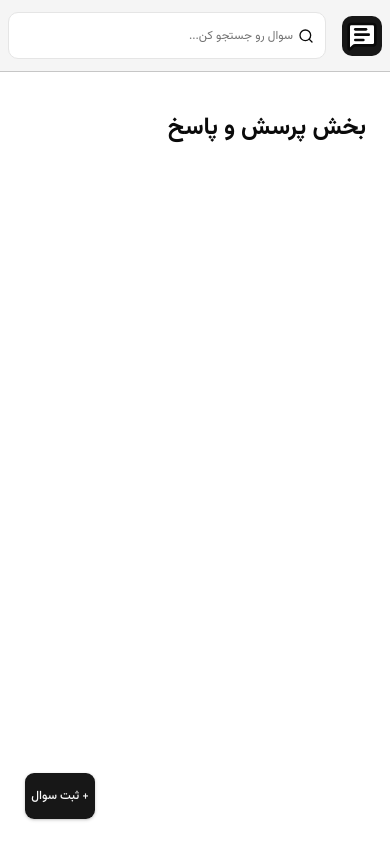
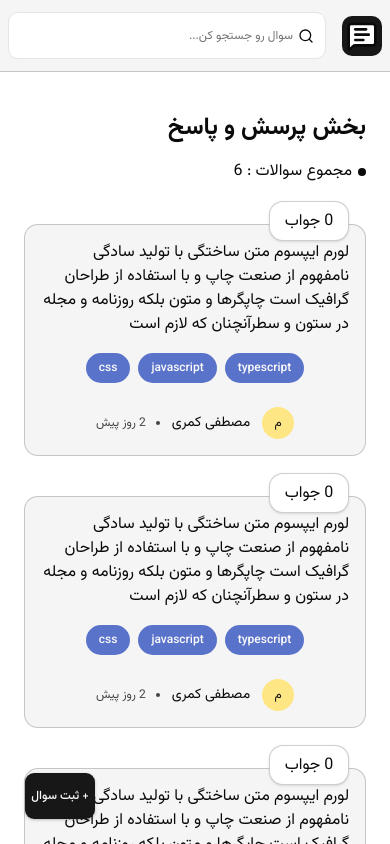
Before and after one commit to mostafakm78/communityfeed, a Next.js app: page / in a window 390 px wide. Shown: the top 844 px of the page. Built offline with nearby package versions, Linux system fonts and the light colour scheme.

Commit message:
feat(question-list-responsive): implement responsive layout

```diff
--- a/src/app/(public)/page.tsx
+++ b/src/app/(public)/page.tsx
@@ -6,14 +6,14 @@ export default function Home() {
   return (
     <div className="container mx-auto">
       <HeaderTitle />
-      {/* <div className="flex items-start">
-        <div className="w-3/12 sticky top-10">
+      <div className="flex items-start">
+        <div className="lg:w-3/12 hidden sticky top-10">
           <QuestionsFilter />
         </div>
-        <div className="w-9/12 pb-10">
+        <div className="xl:w-9/12 w-full pb-10">
           <QuestionsList />
         </div>
-      </div> */}
+      </div>
     </div>
   );
 }
--- a/src/components/layout/navbar/NewAskFlotter.tsx
+++ b/src/components/layout/navbar/NewAskFlotter.tsx
@@ -7,7 +7,7 @@ const NewAskFlotter = ({ disabled }: { disabled: boolean }) => {
   }
 
   return (
-    <Button className="fixed h-12 w-18 rounded-lg shadow left-6 bottom-6 text-xs" asChild>
+    <Button className="fixed h-12 z-100 w-18 rounded-lg shadow left-6 bottom-6 text-xs" asChild>
       <Link href="/new-answer">+ ثبت سوال</Link>
     </Button>
   );
--- a/src/featurs/questions/components/questionslist/QuestionsList.tsx
+++ b/src/featurs/questions/components/questionslist/QuestionsList.tsx
@@ -8,7 +8,13 @@ const QuestionListData = [
   { id: 4, question: 'لورم ایپسوم متن ساختگی با تولید سادگی نامفهوم از صنعت چاپ و با استفاده از طراحان گرافیک است چاپگرها و متون بلکه روزنامه و مجله در ستون و سطرآنچنان که لازم است', author: 'مصطفی کمری', tags: ['typescript', 'javascript', 'css'], created_at: '2 روز پیش' },
   { id: 5, question: 'لورم ایپسوم متن ساختگی با تولید سادگی نامفهوم از صنعت چاپ و با استفاده از طراحان گرافیک است چاپگرها و متون بلکه روزنامه و مجله در ستون و سطرآنچنان که لازم است', author: 'مصطفی کمری', tags: ['typescript', 'javascript', 'css'], created_at: '2 روز پیش' },
   { id: 6, question: 'لورم ایپسوم متن ساختگی با تولید سادگی نامفهوم از صنعت چاپ و با استفاده از طراحان گرافیک است چاپگرها و متون بلکه روزنامه و مجله در ستون و سطرآنچنان که لازم است', author: 'مصطفی کمری', tags: ['typescript', 'javascript', 'css'], created_at: '2 روز پیش' },
-  { id: 7, question: 'لورم ایپسوم متن ساختگی با تولید سادگی نامفهوم از صنعت چاپ و با استفاده از طراحان گرافیک است چاپگرها و متون بلکه روزنامه و مجله در ستون و سطرآنچنان که لازم است', author: 'مصطفی کمری', tags: ['typescript', 'javascript', 'css'], created_at: '2 روز پیش' },
+  {
+    id: 7,
+    question: 'لورم ایپسوم متن ساختگی با تولید سادگی نامفهوم از صنعت چاپ و با استفاده از طراحان گرافیک است چاپگرها و متون بلکه روزنامه و مجله در ستون و سطرآنچنان که لازم است',
+    author: 'مصطفی کمری',
+    tags: ['typescript', 'javascript', 'css', 'javascript', 'css', 'javascript', 'css'],
+    created_at: '2 روز پیش',
+  },
   { id: 8, question: 'لورم ایپسوم متن ساختگی با تولید سادگی نامفهوم از صنعت چاپ و با استفاده از طراحان گرافیک است چاپگرها و متون بلکه روزنامه و مجله در ستون و سطرآنچنان که لازم است', author: 'مصطفی کمری', tags: ['typescript', 'javascript', 'css'], created_at: '2 روز پیش' },
   { id: 9, question: 'لورم ایپسوم متن ساختگی با تولید سادگی نامفهوم از صنعت چاپ و با استفاده از طراحان گرافیک است چاپگرها و متون بلکه روزنامه و مجله در ستون و سطرآنچنان که لازم است', author: 'مصطفی کمری', tags: ['typescript', 'javascript', 'css'], created_at: '2 روز پیش' },
   { id: 10, question: 'لورم ایپسوم متن ساختگی با تولید سادگی نامفهوم از صنعت چاپ و با استفاده از طراحان گرافیک است چاپگرها و متون بلکه روزنامه و مجله در ستون و سطرآنچنان که لازم است', author: 'مصطفی کمری', tags: ['typescript', 'javascript', 'css'], created_at: '2 روز پیش' },
@@ -19,7 +25,7 @@ const QuestionsList = () => {
     <section className="px-6">
       <QuestionsListHeader />
 
-      <div className="flex flex-col gap-y-3">
+      <div className="flex flex-col lg:gap-y-3 gap-y-10">
         {QuestionListData.map((item) => (
           <QuestionCard key={item.id} {...item} />
         ))}
--- a/src/featurs/questions/components/questionslist/questioncard/AnswerCount.tsx
+++ b/src/featurs/questions/components/questionslist/questioncard/AnswerCount.tsx
@@ -1,7 +1,7 @@
 const AnswerCount = () => {
   return (
-    <div className="h-20 w-20 text-center bg-background my-auto rounded-xl border border-foreground/20 p-4">
-      <span className="block">0</span>
+    <div className="lg:h-20 lg:w-20 w-20 max-lg:absolute max-lg:-top-6 max-lg:shadow h-10 space-x-1 text-center bg-background lg:my-auto rounded-xl border border-foreground/20 lg:p-4 p-2">
+      <span className="lg:block">0</span>
       <span>جواب</span>
     </div>
   );
--- a/src/featurs/questions/components/questionslist/questioncard/QuestionCard.tsx
+++ b/src/featurs/questions/components/questionslist/questioncard/QuestionCard.tsx
@@ -13,12 +13,12 @@ type QuestionCardProps = {
 
 const QuestionCard = ({ question, author, tags, created_at }: Omit<QuestionCardProps, 'id'>) => {
   return (
-    <article className="w-full flex gap-x-6 h-40 shrink-0 rounded-xl bg-secondary border border-foreground/20 p-4">
+    <article className="w-full relative flex lg:flex-row flex-col gap-x-6 min-h-40 shrink-0 rounded-xl bg-secondary border border-foreground/20 p-4">
       <AnswerCount />
-      <Separator orientation="vertical" />
-      <div className="flex flex-col justify-between flex-1 min-w-0">
+      <Separator className="hidden lg:block" orientation="vertical" />
+      <div className="flex flex-col justify-between flex-1 lg:gap-y-0 gap-y-4 min-w-0">
         <span>{question}</span>
-        <div className="flex items-center justify-between">
+        <div className="flex flex-col lg:flex-row gap-y-4 lg:gap-y-0 items-center justify-between">
           <Tags tags={tags} />
           <QuestionInfo author={author} created_at={created_at} />
         </div>
--- a/src/featurs/questions/components/questionslist/questioncard/QuestionsListHeader.tsx
+++ b/src/featurs/questions/components/questionslist/questioncard/QuestionsListHeader.tsx
@@ -1,6 +1,5 @@
 const QuestionsListHeader = () => {
-  return <span className="relative block my-4 pr-3.5 after:content-[''] after:absolute after:bg-foreground after:w-2 after:h-2 after:right-0 after:rounded-full after:top-1/2 after:-translate-y-1/2">مجموع سوالات : 6</span>;
+  return <span className="relative block mt-4 mb-10 lg:mb-4 pr-3.5 after:content-[''] after:absolute after:bg-foreground after:w-2 after:h-2 after:right-0 after:rounded-full after:top-1/2 after:-translate-y-1/2">مجموع سوالات : 6</span>;
 };
 
-
-export default QuestionsListHeader
+export default QuestionsListHeader;
--- a/src/featurs/questions/components/questionslist/questioncard/Tags.tsx
+++ b/src/featurs/questions/components/questionslist/questioncard/Tags.tsx
@@ -3,9 +3,9 @@ import Link from 'next/link';
 
 const Tags = ({ tags }: { tags: string[] }) => {
   return (
-    <div className="space-x-2">
-      {tags.map((tag) => (
-        <Badge key={tag} asChild className="py-3.5 px-3 bg-blue-800/70">
+    <div className="space-x-2 space-y-2">
+      {tags.map((tag, index) => (
+        <Badge key={tag + index} asChild className="py-3.5 px-3 bg-blue-800/70">
           <Link href={`/?tag=${tag}`}>{tag}</Link>
         </Badge>
       ))}
```
